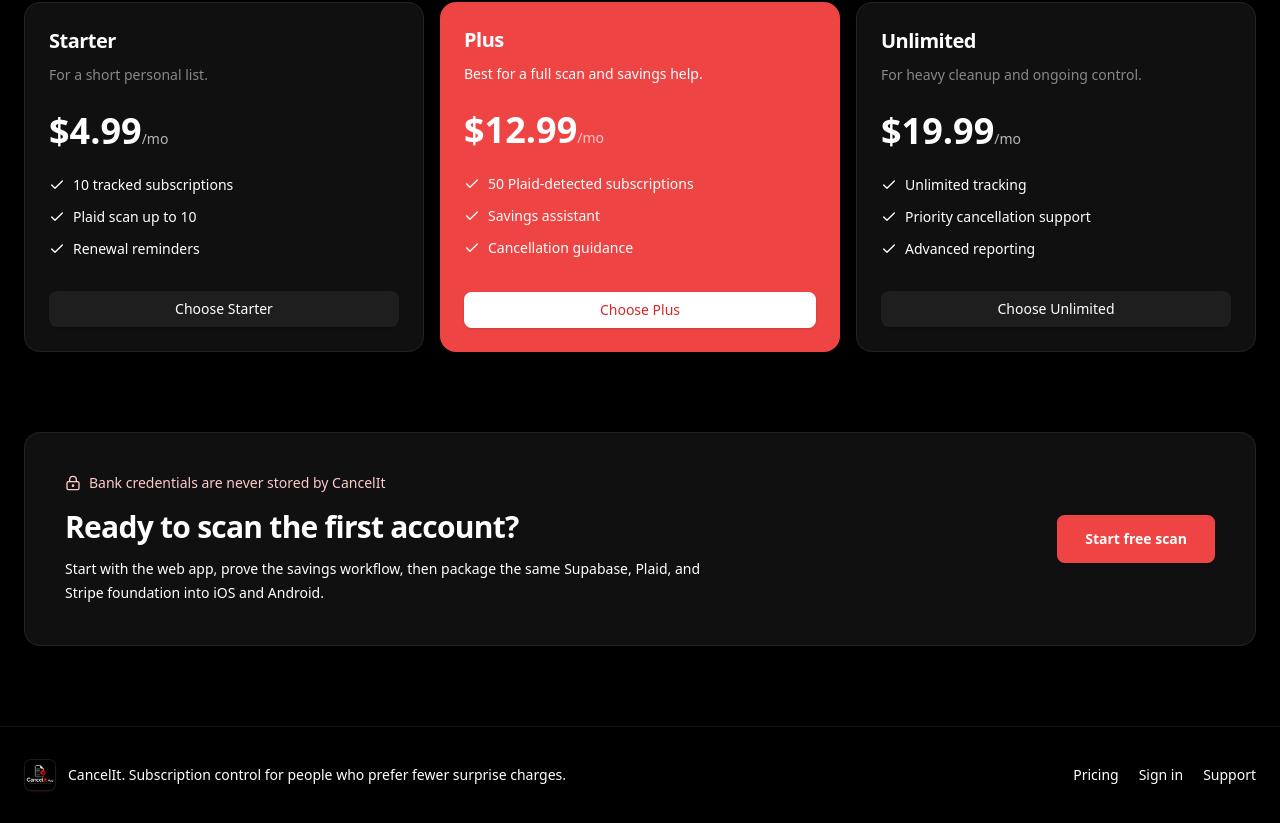
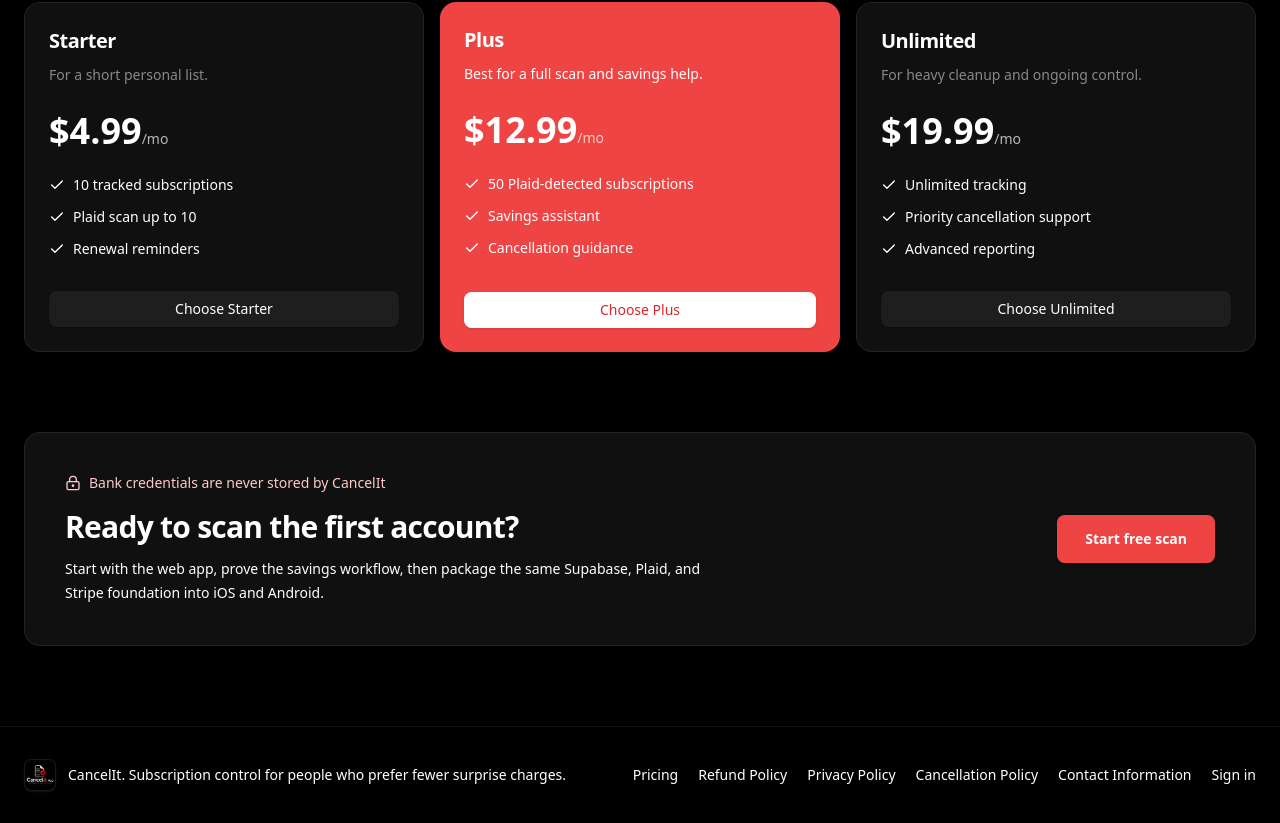
Before and after one commit to FlowLogdev/cancelit, a Next.js app: page / in a window 1280 px wide. Shown: the part 2333-3156 px from the top of the page. Built offline with nearby package versions, Linux system fonts and the light colour scheme; no server answers.

Commit message:
Add policy links to marketing footer

```diff
--- a/components/marketing/site-footer.tsx
+++ b/components/marketing/site-footer.tsx
@@ -1,25 +1,30 @@
 import { CancelItLogo } from "@/components/brand/cancelit-logo"
 import Link from "next/link"
+
+const footerLinks = [
+  { href: "/pricing", label: "Pricing" },
+  { href: "/refund-policy", label: "Refund Policy" },
+  { href: "/privacy-policy", label: "Privacy Policy" },
+  { href: "/cancellation-policy", label: "Cancellation Policy" },
+  { href: "/contact", label: "Contact Information" },
+  { href: "/signin", label: "Sign in" },
+]
 
 export function SiteFooter() {
   return (
     <footer className="relative z-10 border-t border-white/[0.07] py-8">
-      <div className="mx-auto flex max-w-7xl flex-col gap-4 px-4 text-sm text-white/42 sm:px-6 md:flex-row md:items-center md:justify-between">
-        <div className="flex items-center gap-3">
+      <div className="mx-auto flex max-w-7xl flex-col gap-5 px-4 text-sm text-white/42 sm:px-6 lg:flex-row lg:items-center lg:justify-between">
+        <div className="flex max-w-xl items-center gap-3">
           <CancelItLogo href="" showText={false} imageClassName="h-8 w-8 rounded-md" />
           <p>CancelIt. Subscription control for people who prefer fewer surprise charges.</p>
         </div>
-        <div className="flex gap-5">
-          <Link href="/pricing" className="hover:text-white">
-            Pricing
-          </Link>
-          <Link href="/signin" className="hover:text-white">
-            Sign in
-          </Link>
-          <a href="mailto:support@flowlog.dev" className="hover:text-white">
-            Support
-          </a>
-        </div>
+        <nav aria-label="Footer" className="flex flex-wrap gap-x-5 gap-y-2 lg:justify-end">
+          {footerLinks.map((link) => (
+            <Link key={link.href} href={link.href} className="hover:text-white">
+              {link.label}
+            </Link>
+          ))}
+        </nav>
       </div>
     </footer>
   )
```
